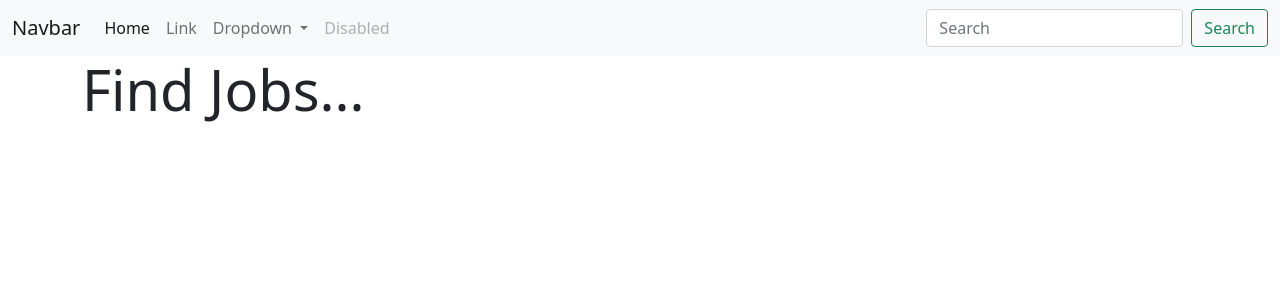
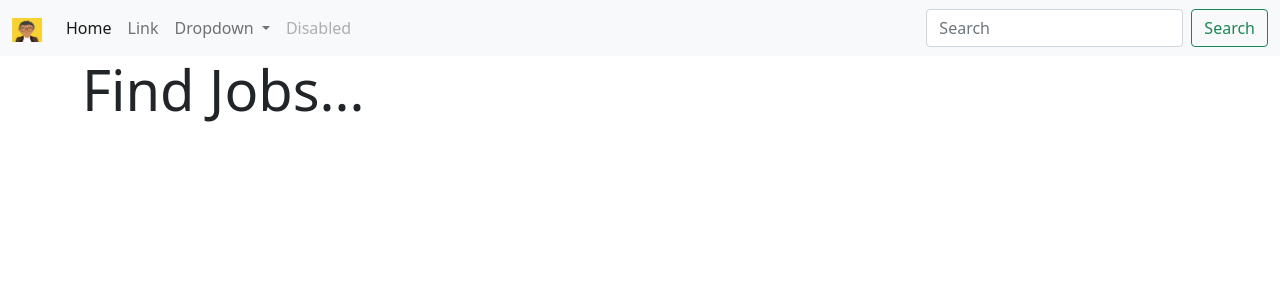
Before and after one commit to SokolovJek/fast_api, a FastAPI app: page / in a window 1280 px wide. Shown: the top 300 px of the page. Run offline with FastAPI, Linux system fonts and the light colour scheme.

Commit message:
добавил потдержку статических файлов

```diff
--- a/backend/main.py
+++ b/backend/main.py
@@ -1,15 +1,25 @@
 from fastapi import FastAPI
+from fastapi.staticfiles import StaticFiles
+
 from core.config import settings
 from apis.general_pages.route_homepage import general_pages_router
+
 
 
 def include_router(my_app):
     my_app.include_router(general_pages_router)
 
 
+def configure_static(my_app):
+    """Сообщаем FastAPI что статика хранится в директории 'static' """
+    # name='static' для того чтоб Jinja2 мог найти его
+    my_app.mount('/static', StaticFiles(directory='static'), name='static')
+
+
 def start_applications():
     my_app = FastAPI(title=settings.PROJECT_NAME, version=settings.PROJECT_VERSION)
     include_router(my_app)
+    configure_static(my_app)
     return my_app
 
 
--- a/backend/templates/components/navbar.html
+++ b/backend/templates/components/navbar.html
@@ -1,7 +1,12 @@
 <nav class="navbar navbar-expand-lg navbar-light bg-light">
     <div class="container-fluid">
-    <a class="navbar-brand" href="#">Navbar</a>
-    <button class="navbar-toggler" type="button" data-bs-toggle="collapse" data-bs-target="#navbarSupportedContent" aria-controls="navbarSupportedContent" aria-expanded="false" aria-label="Toggle navigation">
+
+        <a class="navbar-brand" href="#">
+            <img src="{{ url_for('static', path='images/logo.png') }}" alt="" width="30" height="24">
+        </a>
+
+        <button class="navbar-toggler" type="button" data-bs-toggle="collapse" data-bs-target="#navbarSupportedContent"
+                aria-controls="navbarSupportedContent" aria-expanded="false" aria-label="Toggle navigation">
             <span class="navbar-toggler-icon"></span>
         </button>
         <div class="collapse navbar-collapse" id="navbarSupportedContent">
@@ -13,13 +18,16 @@
                     <a class="nav-link" href="#">Link</a>
                 </li>
                 <li class="nav-item dropdown">
-          <a class="nav-link dropdown-toggle" href="#" id="navbarDropdown" role="button" data-bs-toggle="dropdown" aria-expanded="false">
+                    <a class="nav-link dropdown-toggle" href="#" id="navbarDropdown" role="button"
+                       data-bs-toggle="dropdown" aria-expanded="false">
                         Dropdown
                     </a>
                     <ul class="dropdown-menu" aria-labelledby="navbarDropdown">
                         <li><a class="dropdown-item" href="#">Action</a></li>
                         <li><a class="dropdown-item" href="#">Another action</a></li>
-            <li><hr class="dropdown-divider"></li>
+                        <li>
+                            <hr class="dropdown-divider">
+                        </li>
                         <li><a class="dropdown-item" href="#">Something else here</a></li>
                     </ul>
                 </li>
--- a/requirements.txt
+++ b/requirements.txt
@@ -1,3 +1,8 @@
 fastapi
 uvicorn
+
+# шаблонизатор
 jinja2
+
+# для статики
+aiofiles
```
Also changed, not shown: backend/static/images/logo.png (added). Lines whose indentation alone changed are shown as unchanged.
